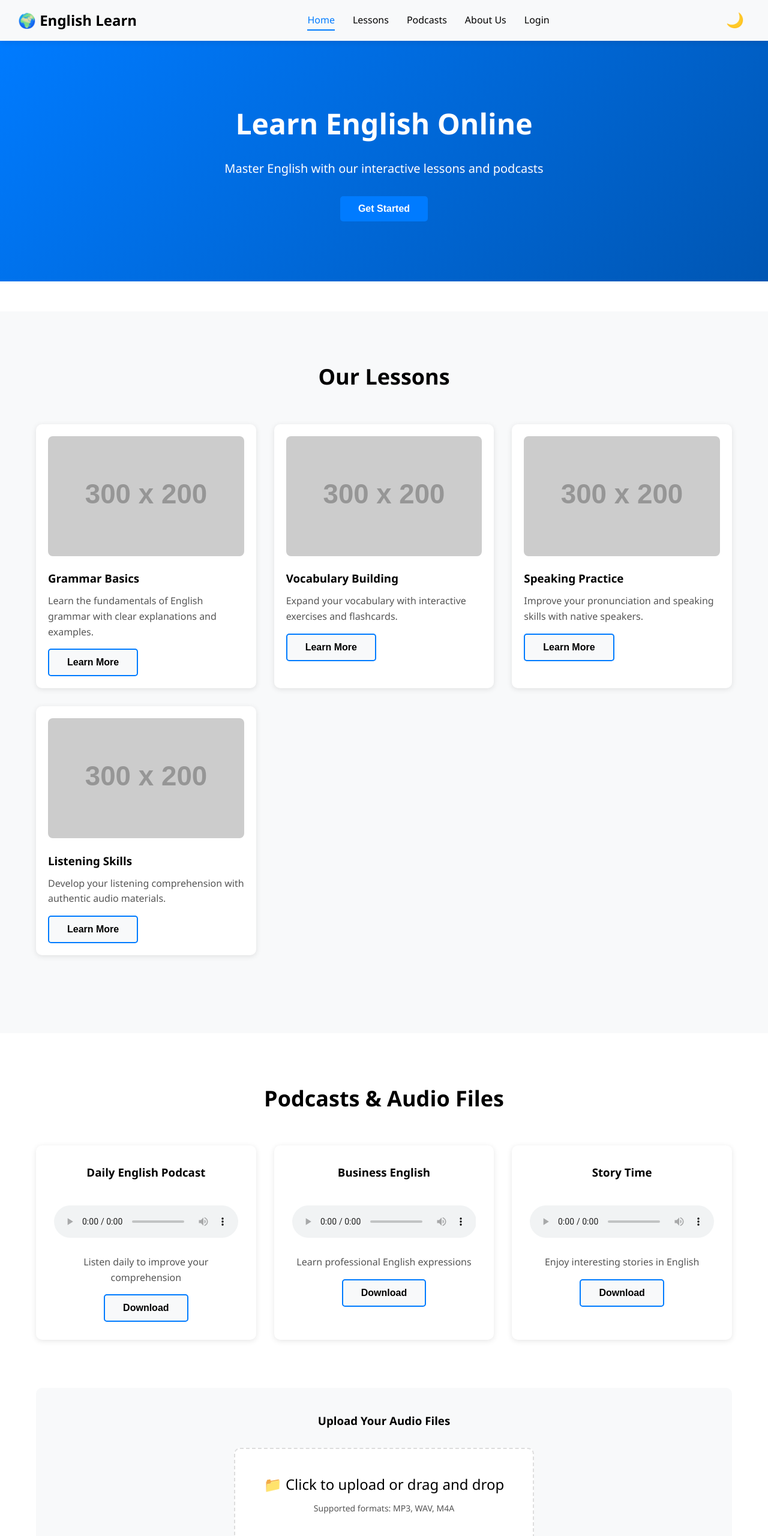
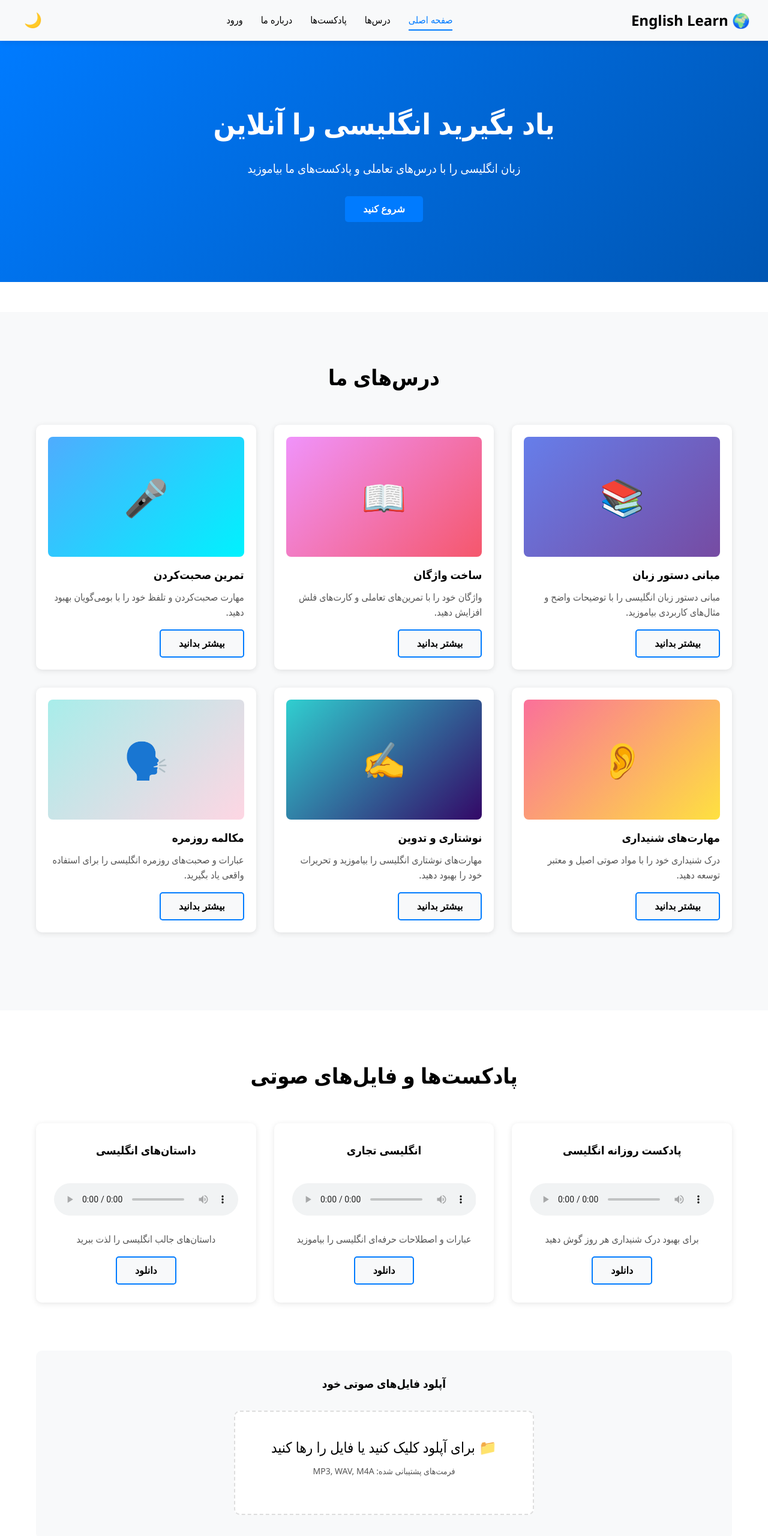
Before and after one commit to Reza-saleh82/University_project, a website: page index.html in a window 1280 px wide. Shown: the top 2560 px of the page at 60% size. Drawn offline with Linux system fonts and the light colour scheme; placeholder pictures from the web are drawn by us.

Commit message:
Update index.html with Persian language, 6 lessons, gradient emoji placeholders, and survey section

```diff
--- a/index.html
+++ b/index.html
@@ -1,9 +1,9 @@
 <!DOCTYPE html>
-<html lang="en">
+<html lang="fa" dir="rtl">
 <head>
     <meta charset="UTF-8">
     <meta name="viewport" content="width=device-width, initial-scale=1.0">
-    <title>English Learning Platform</title>
+    <title>پلتفرم آموزش زبان انگلیسی</title>
     <link rel="stylesheet" href="./style.css">
 </head>
 <body>
@@ -22,15 +22,15 @@
 
             <nav class="nav-menu" id="navMenu">
                 <ul>
-                    <li><a href="index.html" class="active">Home</a></li>
-                    <li><a href="#lessons">Lessons</a></li>
-                    <li><a href="#podcasts">Podcasts</a></li>
-                    <li><a href="about.html">About Us</a></li>
-                    <li><a href="login.html">Login</a></li>
+                    <li><a href="index.html" class="active">صفحه اصلی</a></li>
+                    <li><a href="#lessons">درس‌ها</a></li>
+                    <li><a href="#podcasts">پادکست‌ها</a></li>
+                    <li><a href="about.html">درباره ما</a></li>
+                    <li><a href="login.html">ورود</a></li>
                 </ul>
             </nav>
 
-            <button class="theme-toggle" id="themeToggle" title="Switch Theme">
+            <button class="theme-toggle" id="themeToggle" title="تعویض تم">
                 🌙
             </button>
         </div>
@@ -39,43 +39,69 @@
     <!-- Hero Section -->
     <section class="hero">
         <div class="hero-content">
-            <h1>Learn English Online</h1>
-            <p>Master English with our interactive lessons and podcasts</p>
-            <button class="btn-primary" onclick="document.getElementById('lessons').scrollIntoView({behavior: 'smooth'})">Get Started</button>
+            <h1>یاد بگیرید انگلیسی را آنلاین</h1>
+            <p>زبان انگلیسی را با درس‌های تعاملی و پادکست‌های ما بیاموزید</p>
+            <button class="btn-primary" onclick="document.getElementById('lessons').scrollIntoView({behavior: 'smooth'})">شروع کنید</button>
         </div>
     </section>
 
     <!-- بخش درس‌ها -->
     <section id="lessons" class="lessons">
         <div class="container">
-            <h2>Our Lessons</h2>
+            <h2>درس‌های ما</h2>
             <div class="lessons-grid">
                 <div class="lesson-card">
-                    <img src="https://via.placeholder.com/300x200?text=Grammar" alt="Grammar">
-                    <h3>Grammar Basics</h3>
-                    <p>Learn the fundamentals of English grammar with clear explanations and examples.</p>
-                    <button class="btn-secondary">Learn More</button>
+                    <div style="background: linear-gradient(135deg, #667eea 0%, #764ba2 100%); height: 200px; border-radius: 8px; display: flex; align-items: center; justify-content: center; margin-bottom: 15px; color: white; font-size: 60px;">
+                        📚
+                    </div>
+                    <h3>مبانی دستور‌ زبان</h3>
+                    <p>مبانی دستور زبان انگلیسی را با توضیحات واضح و مثال‌های کاربردی بیاموزید.</p>
+                    <button class="btn-secondary">بیشتر بدانید</button>
                 </div>
 
                 <div class="lesson-card">
-                    <img src="https://via.placeholder.com/300x200?text=Vocabulary" alt="Vocabulary">
-                    <h3>Vocabulary Building</h3>
-                    <p>Expand your vocabulary with interactive exercises and flashcards.</p>
-                    <button class="btn-secondary">Learn More</button>
+                    <div style="background: linear-gradient(135deg, #f093fb 0%, #f5576c 100%); height: 200px; border-radius: 8px; display: flex; align-items: center; justify-content: center; margin-bottom: 15px; color: white; font-size: 60px;">
+                        📖
+                    </div>
+                    <h3>ساخت واژگان</h3>
+                    <p>واژگان خود را با تمرین‌های تعاملی و کارت‌های فلش افزایش دهید.</p>
+                    <button class="btn-secondary">بیشتر بدانید</button>
                 </div>
 
                 <div class="lesson-card">
-                    <img src="https://via.placeholder.com/300x200?text=Speaking" alt="Speaking">
-                    <h3>Speaking Practice</h3>
-                    <p>Improve your pronunciation and speaking skills with native speakers.</p>
-                    <button class="btn-secondary">Learn More</button>
+                    <div style="background: linear-gradient(135deg, #4facfe 0%, #00f2fe 100%); height: 200px; border-radius: 8px; display: flex; align-items: center; justify-content: center; margin-bottom: 15px; color: white; font-size: 60px;">
+                        🎤
+                    </div>
+                    <h3>تمرین صحبت‌کردن</h3>
+                    <p>مهارت صحبت‌کردن و تلفظ خود را با بومی‌گویان بهبود دهید.</p>
+                    <button class="btn-secondary">بیشتر بدانید</button>
                 </div>
 
                 <div class="lesson-card">
-                    <img src="https://via.placeholder.com/300x200?text=Listening" alt="Listening">
-                    <h3>Listening Skills</h3>
-                    <p>Develop your listening comprehension with authentic audio materials.</p>
-                    <button class="btn-secondary">Learn More</button>
+                    <div style="background: linear-gradient(135deg, #fa709a 0%, #fee140 100%); height: 200px; border-radius: 8px; display: flex; align-items: center; justify-content: center; margin-bottom: 15px; color: white; font-size: 60px;">
+                        👂
+                    </div>
+                    <h3>مهارت‌های شنیداری</h3>
+                    <p>درک شنیداری خود را با مواد صوتی اصیل و معتبر توسعه دهید.</p>
+                    <button class="btn-secondary">بیشتر بدانید</button>
+                </div>
+
+                <div class="lesson-card">
+                    <div style="background: linear-gradient(135deg, #30cfd0 0%, #330867 100%); height: 200px; border-radius: 8px; display: flex; align-items: center; justify-content: center; margin-bottom: 15px; color: white; font-size: 60px;">
+                        ✍️
+                    </div>
+                    <h3>نوشتاری و تدوین</h3>
+                    <p>مهارت‌های نوشتاری انگلیسی را بیاموزید و تحریرات خود را بهبود دهید.</p>
+                    <button class="btn-secondary">بیشتر بدانید</button>
+                </div>
+
+                <div class="lesson-card">
+                    <div style="background: linear-gradient(135deg, #a8edea 0%, #fed6e3 100%); height: 200px; border-radius: 8px; display: flex; align-items: center; justify-content: center; margin-bottom: 15px; color: white; font-size: 60px;">
+                        🗣️
+                    </div>
+                    <h3>مکالمه روزمره</h3>
+                    <p>عبارات و صحبت‌های روزمره انگلیسی را برای استفاده واقعی یاد بگیرید.</p>
+                    <button class="btn-secondary">بیشتر بدانید</button>
                 </div>
             </div>
         </div>
@@ -84,47 +110,47 @@
     <!-- بخش پادکست‌ها -->
     <section id="podcasts" class="podcasts">
         <div class="container">
-            <h2>Podcasts & Audio Files</h2>
+            <h2>پادکست‌ها و فایل‌های صوتی</h2>
             <div class="podcast-grid">
                 <div class="podcast-card">
-                    <h3>Daily English Podcast</h3>
+                    <h3>پادکست روزانه انگلیسی</h3>
                     <audio controls>
                         <source src="https://via.placeholder.com/audio.mp3" type="audio/mpeg">
-                        Your browser does not support the audio element.
+                        مرورگر شما پشتیبانی از صوت ندارد.
                     </audio>
-                    <p>Listen daily to improve your comprehension</p>
-                    <button class="btn-secondary" onclick="alert('Download started!')">Download</button>
+                    <p>برای بهبود درک شنیداری هر روز گوش دهید</p>
+                    <button class="btn-secondary" onclick="alert('دانلود شروع شد!')">دانلود</button>
                 </div>
 
                 <div class="podcast-card">
-                    <h3>Business English</h3>
+                    <h3>انگلیسی تجاری</h3>
                     <audio controls>
                         <source src="https://via.placeholder.com/audio.mp3" type="audio/mpeg">
-                        Your browser does not support the audio element.
+                        مرورگر شما پشتیبانی از صوت ندارد.
                     </audio>
-                    <p>Learn professional English expressions</p>
-                    <button class="btn-secondary" onclick="alert('Download started!')">Download</button>
+                    <p>عبارات و اصطلاحات حرفه‌ای انگلیسی را بیاموزید</p>
+                    <button class="btn-secondary" onclick="alert('دانلود شروع شد!')">دانلود</button>
                 </div>
 
                 <div class="podcast-card">
-                    <h3>Story Time</h3>
+                    <h3>داستان‌های انگلیسی</h3>
                     <audio controls>
                         <source src="https://via.placeholder.com/audio.mp3" type="audio/mpeg">
-                        Your browser does not support the audio element.
+                        مرورگر شما پشتیبانی از صوت ندارد.
                     </audio>
-                    <p>Enjoy interesting stories in English</p>
-                    <button class="btn-secondary" onclick="alert('Download started!')">Download</button>
+                    <p>داستان‌های جالب انگلیسی را لذت ببرید</p>
+                    <button class="btn-secondary" onclick="alert('دانلود شروع شد!')">دانلود</button>
                 </div>
             </div>
 
             <!-- بخش آپلود فایل‌ها -->
             <div class="upload-section">
-                <h3>Upload Your Audio Files</h3>
+                <h3>آپلود فایل‌های صوتی خود</h3>
                 <div class="upload-box">
                     <input type="file" id="fileUpload" accept=".mp3,.wav,.m4a" onchange="handleFileUpload(event)">
                     <label for="fileUpload" class="upload-label">
-                        <span>📁 Click to upload or drag and drop</span>
-                        <p>Supported formats: MP3, WAV, M4A</p>
+                        <span>📁 برای آپلود کلیک کنید یا فایل را رها کنید</span>
+                        <p>فرمت‌های پشتیبانی شده: MP3, WAV, M4A</p>
                     </label>
                     <div id="uploadStatus"></div>
                 </div>
@@ -132,14 +158,63 @@
         </div>
     </section>
 
+    <!-- بخش نظرسنجی -->
+    <section class="survey-section">
+        <div class="container">
+            <h2>نظرات شما برای ما مهم است</h2>
+            <div class="survey-container">
+                <form class="survey-form" onsubmit="handleSurvey(event)">
+                    <!-- Name Input -->
+                    <div class="form-group">
+                        <label for="surveyName">نام کاربری</label>
+                        <input
+                            type="text"
+                            id="surveyName"
+                            name="name"
+                            placeholder="نام خود را وارد کنید"
+                            required
+                        >
+                    </div>
+
+                    <!-- Email Input -->
+                    <div class="form-group">
+                        <label for="surveyEmail">آدرس ایمیل</label>
+                        <input
+                            type="email"
+                            id="surveyEmail"
+                            name="email"
+                            placeholder="ایمیل خود را وارد کنید"
+                            required
+                        >
+                    </div>
+
+                    <!-- Feedback Text -->
+                    <div class="form-group">
+                        <label for="surveyFeedback">نظرات و پیشنهادات</label>
+                        <textarea
+                            id="surveyFeedback"
+                            name="feedback"
+                            placeholder="نظر خود را در مورد سایت یا خدمات بنویسید..."
+                            required
+                        ></textarea>
+                    </div>
+
+                    <!-- Submit Button -->
+                    <button type="submit" class="btn-primary">ارسال نظر</button>
+                </form>
+                <div id="surveyStatus" class="survey-status"></div>
+            </div>
+        </div>
+    </section>
+
     <!-- Footer -->
     <footer class="footer">
         <div class="container">
-            <p>&copy; 2024 English Learning Platform. All rights reserved.</p>
+            <p>&copy; 2024 پلتفرم آموزش انگلیسی. تمامی حقوق محفوظ است.</p>
             <div class="social-links">
-                <a href="#">Facebook</a>
-                <a href="#">Twitter</a>
-                <a href="#">Instagram</a>
+                <a href="#">فیسبوک</a>
+                <a href="#">توییتر</a>
+                <a href="#">اینستاگرام</a>
             </div>
         </div>
     </footer>
```
